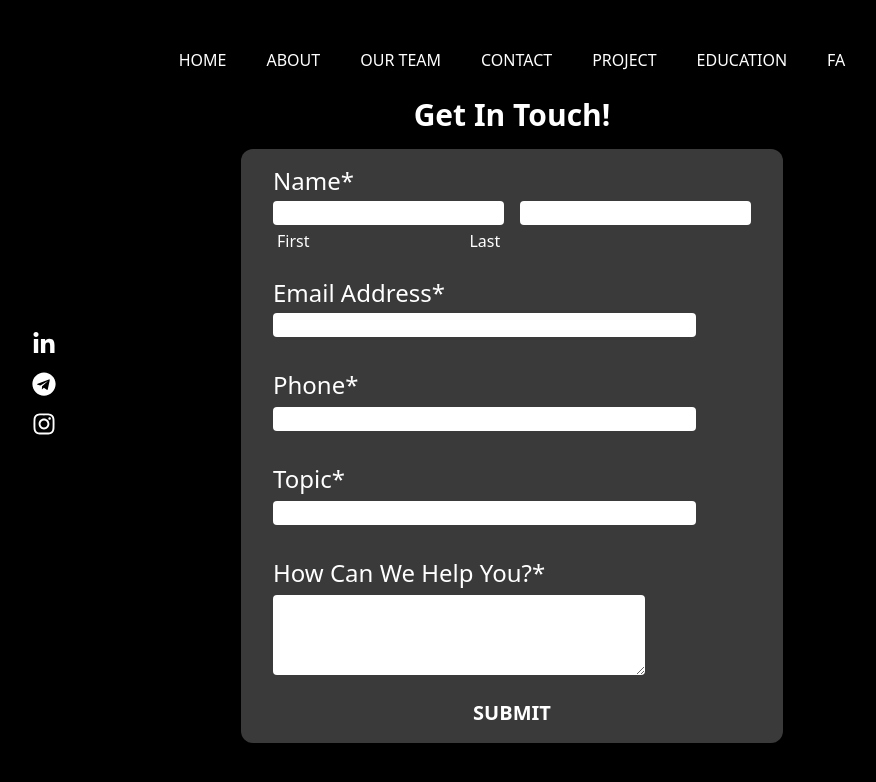
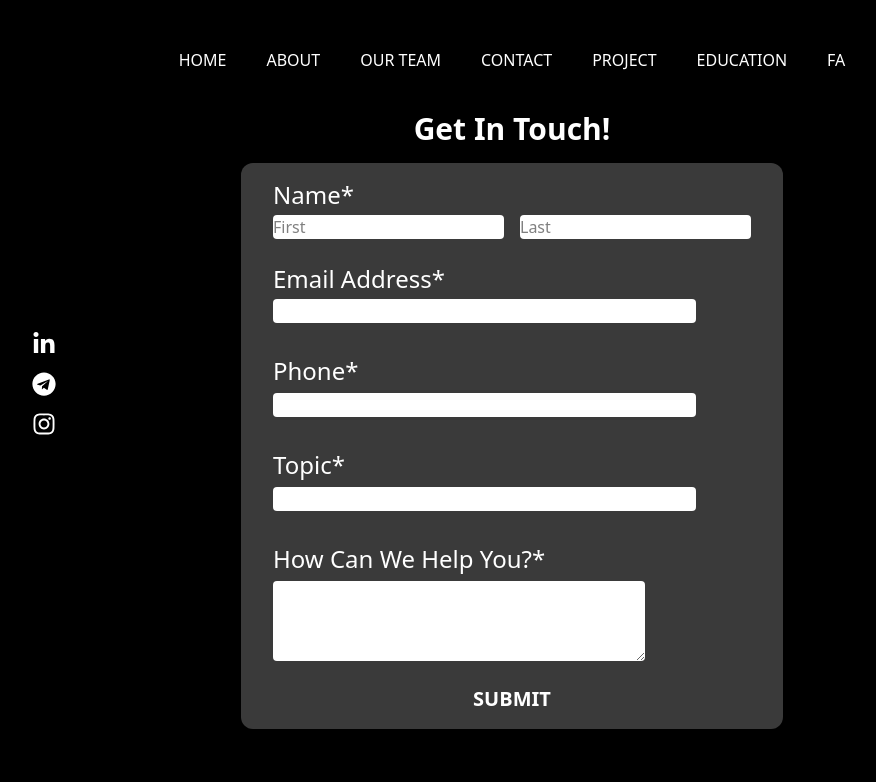
Before and after one commit to sajadsoqrati/JahatStudio, a React (Vite) app: page /#/Contact.tsx in a window 1280 px wide. Shown: the top 782 px of the page, without its empty margins (128-1004 px from the left). Built offline with nearby package versions, Linux system fonts and the light colour scheme.

Commit message:
Applying Validation rules & Error handling for NAME with formState

```diff
--- a/src/components/Form.tsx
+++ b/src/components/Form.tsx
@@ -1,6 +1,18 @@
 import { useForm, type FieldValues } from "react-hook-form";
+interface FormData {
+  firstName: string;
+  lastName: string;
+  email: string;
+  phone: number;
+  topic: string;
+  help: string;
+}
 const Form = () => {
-  const { register, handleSubmit } = useForm();
+  const {
+    register,
+    handleSubmit,
+    formState: { errors },
+  } = useForm<FormData>();
   const onSubmit = (data: FieldValues) => {
     console.log(data);
   };
@@ -15,21 +27,35 @@ const Form = () => {
         </label>
         <div>
           <input
-            {...register("firstName")}
+            placeholder="First"
+            {...register("firstName", { required: true, minLength: 3 })}
             type="text"
             className=" bg-white text-black rounded-sm  mr-2"
           />
-
           <input
-            {...register("lastName")}
+            placeholder="Last"
+            {...register("lastName", { required: true, minLength: 3 })}
             type="text"
             className=" bg-white text-black rounded-sm ml-2"
           />
         </div>
-        <span className="flex ml-1 mt-1 ">
-          <p className="felx justify-start">First</p>
-          <p className="ml-40">Last</p>
-        </span>
+        {errors.firstName?.type === "required" && (
+          <p className="text-red-500">The FirstName Field Is Required</p>
+        )}
+        {errors.firstName?.type === "minLength" && (
+          <p className="text-red-500">
+            The FirstName must be at least 3 characters.
+          </p>
+        )}
+        {errors.lastName?.type === "required" && (
+          <p className="text-red-500">The Last Name Field Is Required</p>
+        )}
+        {errors.lastName?.type === "minLength" && (
+          <p className="text-red-500">
+            The Last Name must be at least 3 characters.
+          </p>
+        )}
+
         <label
           htmlFor="emailAddress"
           className=" text-2xl mb-1  mt-6 text-white "
@@ -37,10 +63,13 @@ const Form = () => {
           Email Address*
         </label>
         <input
-          {...register("email")}
+          {...register("email", { required: true })}
           type="email"
           className="bg-white text-black pr-48 rounded-sm"
         />
+        {errors.email?.type === "required" && (
+          <p>The Email Field Is Required</p>
+        )}
         <label htmlFor="phone" className=" text-2xl mb-1.5  mt-8 text-white ">
           Phone*
         </label>
```
